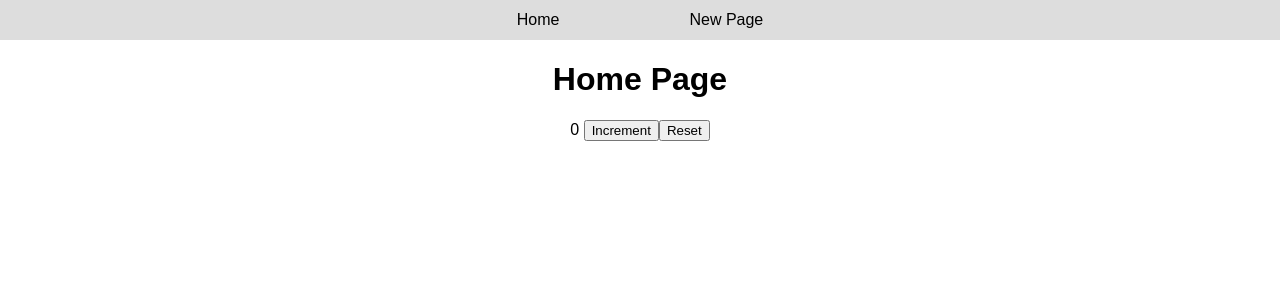
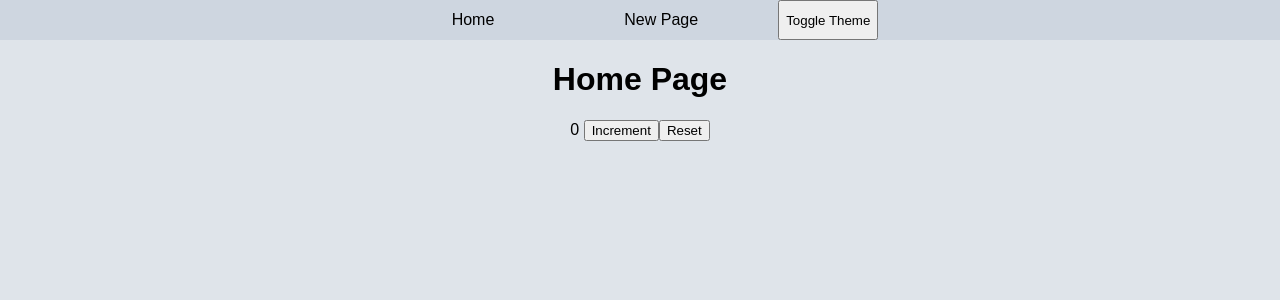
Before and after one commit to adamcurzon/learning-vue, a Vue app: page / in a window 1280 px wide. Shown: the top 300 px of the page. Built offline with nearby package versions, Linux system fonts and the light colour scheme.

Commit message:
added themes

```diff
--- a/src/App.vue
+++ b/src/App.vue
@@ -2,6 +2,9 @@
 import NavMenu from './components/NavMenu.vue';
 </script>
 
+<style>
+  @import './assets/css/global.css';
+</style>
 
 <template>
   <div id="app">
@@ -11,7 +14,6 @@ import NavMenu from './components/NavMenu.vue';
 </template>
 
 <script>
-
 export default {
   name: 'App',
 }
--- /dev/null
+++ b/src/assets/css/global.css
@@ -0,0 +1,27 @@
+:root {
+    --bg-dark: #34495e;
+    --alt-dark: #2c3e50;
+    --bg-light: #dfe4ea;
+    --alt-light: #ced6e0;
+}
+body.light {
+    color: black;
+    background-color: var(--bg-light);
+}
+body.light nav {
+    background-color: var(--alt-light);
+}
+body.light a {
+    color: black;
+}
+
+body.dark {
+    background-color: var(--bg-dark);
+    color: white;
+}
+body.dark nav {
+    background-color: var(--alt-dark);
+}
+body.dark a {
+    color: white;
+}
--- a/src/components/NavMenu.vue
+++ b/src/components/NavMenu.vue
@@ -2,12 +2,35 @@
     <nav>
     <router-link to="/">Home</router-link>
     <router-link to="/new">New Page</router-link>
+    <button @click="toggleTheme">Toggle Theme</button>
     </nav>
 </template>
 
 <script>
+import {mapMutations} from 'vuex';
 export default {
     name: "NavMenu",
+    methods:{
+        ...mapMutations([
+        'changeTheme'
+      ]),
+        toggleTheme(){
+            let theme = this.$store.state.theme;
+
+            if (theme == "light"){
+                document.querySelector("body").classList.add("dark");
+                document.querySelector("body").classList.remove("light");
+                this.changeTheme("dark");
+            } else {
+                document.querySelector("body").classList.add("light");
+                document.querySelector("body").classList.remove("dark");
+                this.changeTheme("light")
+            }
+        }
+    },
+    mounted() {
+        this.toggleTheme();
+    }
 }
 </script>
 
@@ -16,7 +39,6 @@ nav {
     width: 100%;
     height: 40px;
     line-height: 40px;
-    background-color: #ddd;
     display: flex;
     gap: 30px;
     justify-content: center;
@@ -28,6 +50,6 @@ nav a {
     cursor: pointer;
 }
 nav a:hover {
-    background-color: #d0d0d0;
+    background-color: rgba(0,0,0,0.1);
 }
 </style>
--- a/src/store.js
+++ b/src/store.js
@@ -4,7 +4,8 @@ import { createStore } from 'vuex'
 const store = createStore({
   state () {
     return {
-      count: 0
+      count: 0,
+      theme: "dark"
     }
   },
   mutations: {
@@ -16,6 +17,9 @@ const store = createStore({
     },
     reset(state){
         state.count = 0;
+    },
+    changeTheme(state, theme) {
+      state.theme = theme;
     }
   }
 })
```
Also changed, not shown: 1 other file (tests, documents, lock files or other folders).
